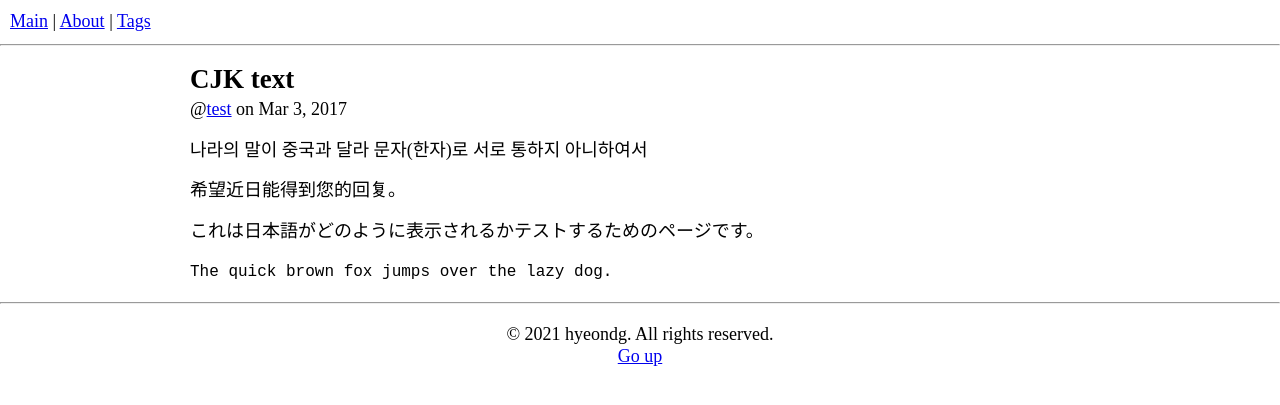
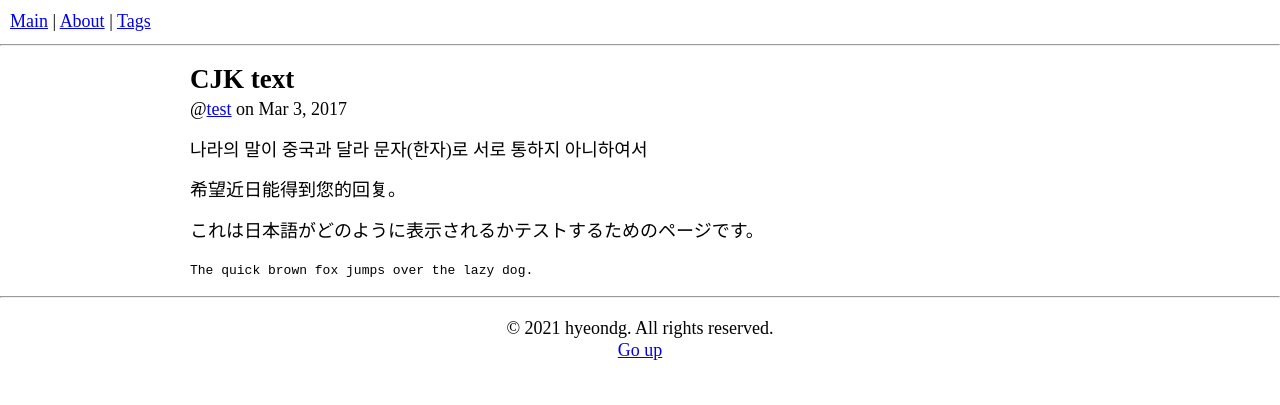
Before and after one commit to hyeondg/warehouse, a Jekyll site: the page built from _posts/2017-02-31-hi.md, in a window 1280 px wide. Shown: the top 405 px of the page. Built offline with Jekyll 4.4.1, drawn with Linux system fonts in a browser that asks for light colours.

Commit message:
Update base.scss

```diff
--- a/_sass/base.scss
+++ b/_sass/base.scss
@@ -1,5 +1,6 @@
 $base-font-size: 18px !default;
-$base-code-size: 16px !default;
+$base-code-size: 13px !default;
+$inline-code-size: 16px !default;
 $text-color: black;
 $line-color: rgb(250, 250, 250);
 
@@ -12,8 +13,12 @@ body {
     font-family: 'Klien', 'Caruta', 'Times New Roman', Times, serif;
 }
 
+highlight {
+    font-size: $inline-code-size;
+    font-family: 'Cascadia', monospace;
+}
 
-code {
+pre.highlight {
     font-size: $base-code-size;
     font-family: 'Cascadia', monospace;
 }
```
